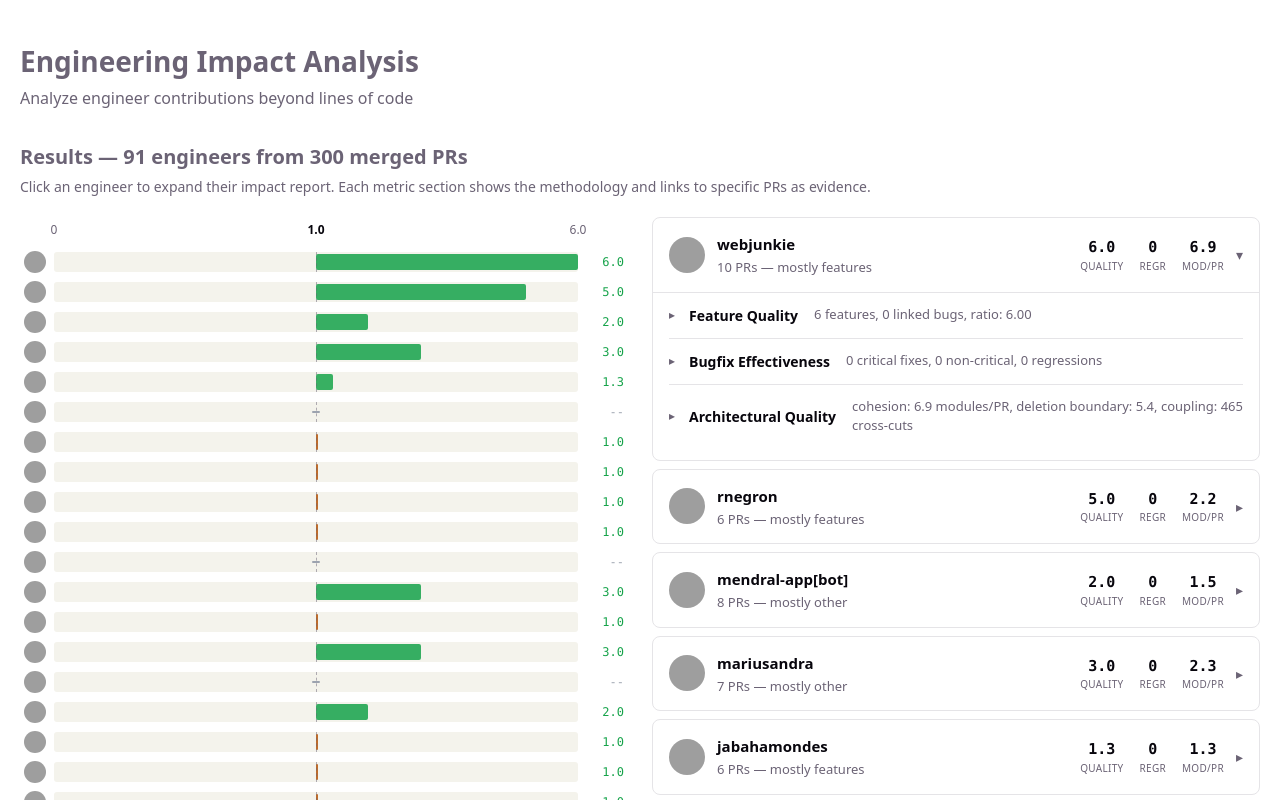
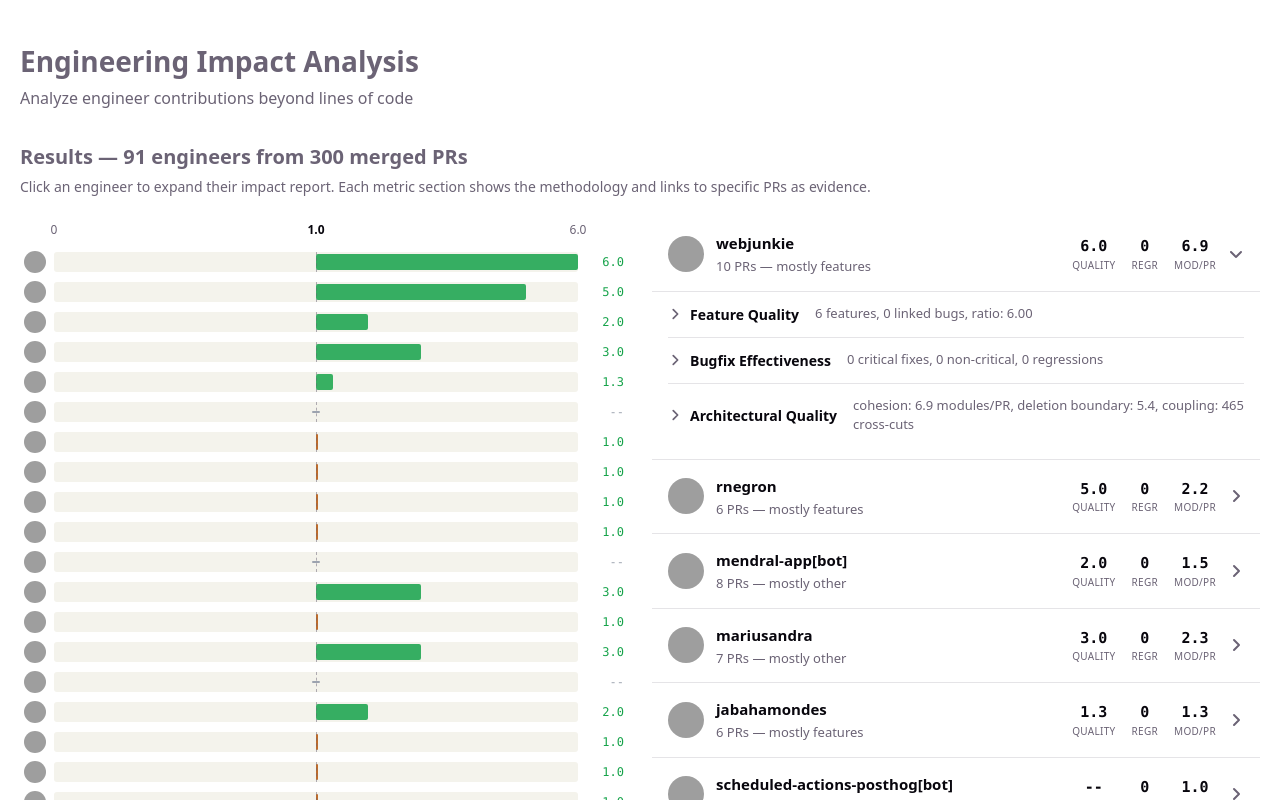
Before and after one commit to everdimension/impact-draft, a React (Vite) app: page / in a window 1280 px wide. Both pictures are taken after a click on the button 956 px from the left and 254 px from the top of the page. Shown: the top 800 px of the page. Built offline with nearby package versions, Linux system fonts and the light colour scheme; grey boxes are pictures that could not be loaded.

Commit message:
Table style updates

```diff
--- a/src/App.css
+++ b/src/App.css
@@ -220,10 +220,10 @@ header h1 {
 
 /* ---- Engineer Card ---- */
 .engineer-card {
-  border: 1px solid var(--border);
-  border-radius: 8px;
-  margin-bottom: 8px;
   overflow: hidden;
+}
+.engineer-card + .engineer-card {
+  border-top: 1px solid var(--border);
 }
 .engineer-card.row-highlight {
   background: var(--code-bg);
@@ -292,7 +292,7 @@ header h1 {
   color: var(--text);
 }
 .expand-icon {
-  font-size: 14px;
+  font-size: 16px;
   color: var(--text);
   flex-shrink: 0;
 }
@@ -335,9 +335,9 @@ header h1 {
   margin-left: 8px;
 }
 .toggle-icon {
-  font-size: 12px;
+  font-size: 14px;
   color: var(--text);
-  width: 12px;
+  width: 14px;
   flex-shrink: 0;
 }
 .section-body {
--- a/src/components/ArchitectureSection.tsx
+++ b/src/components/ArchitectureSection.tsx
@@ -12,7 +12,7 @@ export function ArchitectureSection({
   return (
     <div className="metric-section">
       <button className="section-toggle" onClick={() => setExpanded(!expanded)}>
-        <span className="toggle-icon">{expanded ? "▾" : "▸"}</span>
+        <svg className="toggle-icon" viewBox="0 0 16 16" width="14" height="14" style={{ transform: expanded ? "rotate(90deg)" : undefined, transition: "transform 0.15s" }}><path d="M6 3l5 5-5 5" fill="none" stroke="currentColor" strokeWidth="2" strokeLinecap="round" strokeLinejoin="round" /></svg>
         <h4>Architectural Quality</h4>
         <span className="section-summary">
           cohesion:{" "}
--- a/src/components/BugfixSection.tsx
+++ b/src/components/BugfixSection.tsx
@@ -11,7 +11,7 @@ export function BugfixSection({ report }: { report: BugfixReport }) {
   return (
     <div className="metric-section">
       <button className="section-toggle" onClick={() => setExpanded(!expanded)}>
-        <span className="toggle-icon">{expanded ? "▾" : "▸"}</span>
+        <svg className="toggle-icon" viewBox="0 0 16 16" width="14" height="14" style={{ transform: expanded ? "rotate(90deg)" : undefined, transition: "transform 0.15s" }}><path d="M6 3l5 5-5 5" fill="none" stroke="currentColor" strokeWidth="2" strokeLinecap="round" strokeLinejoin="round" /></svg>
         <h4>Bugfix Effectiveness</h4>
         <span className="section-summary">
           {criticalCount} critical fixes
--- a/src/components/EngineerCard.tsx
+++ b/src/components/EngineerCard.tsx
@@ -92,7 +92,7 @@ export function EngineerCard({ report }: { report: EngineerReport }) {
             <span className="metric-label">mod/PR</span>
           </div>
         </div>
-        <span className="expand-icon">{open ? "▾" : "▸"}</span>
+        <svg className="expand-icon" viewBox="0 0 16 16" width="16" height="16" style={{ transform: open ? "rotate(90deg)" : undefined, transition: "transform 0.15s" }}><path d="M6 3l5 5-5 5" fill="none" stroke="currentColor" strokeWidth="2" strokeLinecap="round" strokeLinejoin="round" /></svg>
       </button>
 
       {open && (
--- a/src/components/FeatureQualitySection.tsx
+++ b/src/components/FeatureQualitySection.tsx
@@ -12,7 +12,7 @@ export function FeatureQualitySection({
   return (
     <div className="metric-section">
       <button className="section-toggle" onClick={() => setExpanded(!expanded)}>
-        <span className="toggle-icon">{expanded ? "▾" : "▸"}</span>
+        <svg className="toggle-icon" viewBox="0 0 16 16" width="14" height="14" style={{ transform: expanded ? "rotate(90deg)" : undefined, transition: "transform 0.15s" }}><path d="M6 3l5 5-5 5" fill="none" stroke="currentColor" strokeWidth="2" strokeLinecap="round" strokeLinejoin="round" /></svg>
         <h4>Feature Quality</h4>
         <span className="section-summary">
           {report.featuresShipped.length} features,{" "}
```
